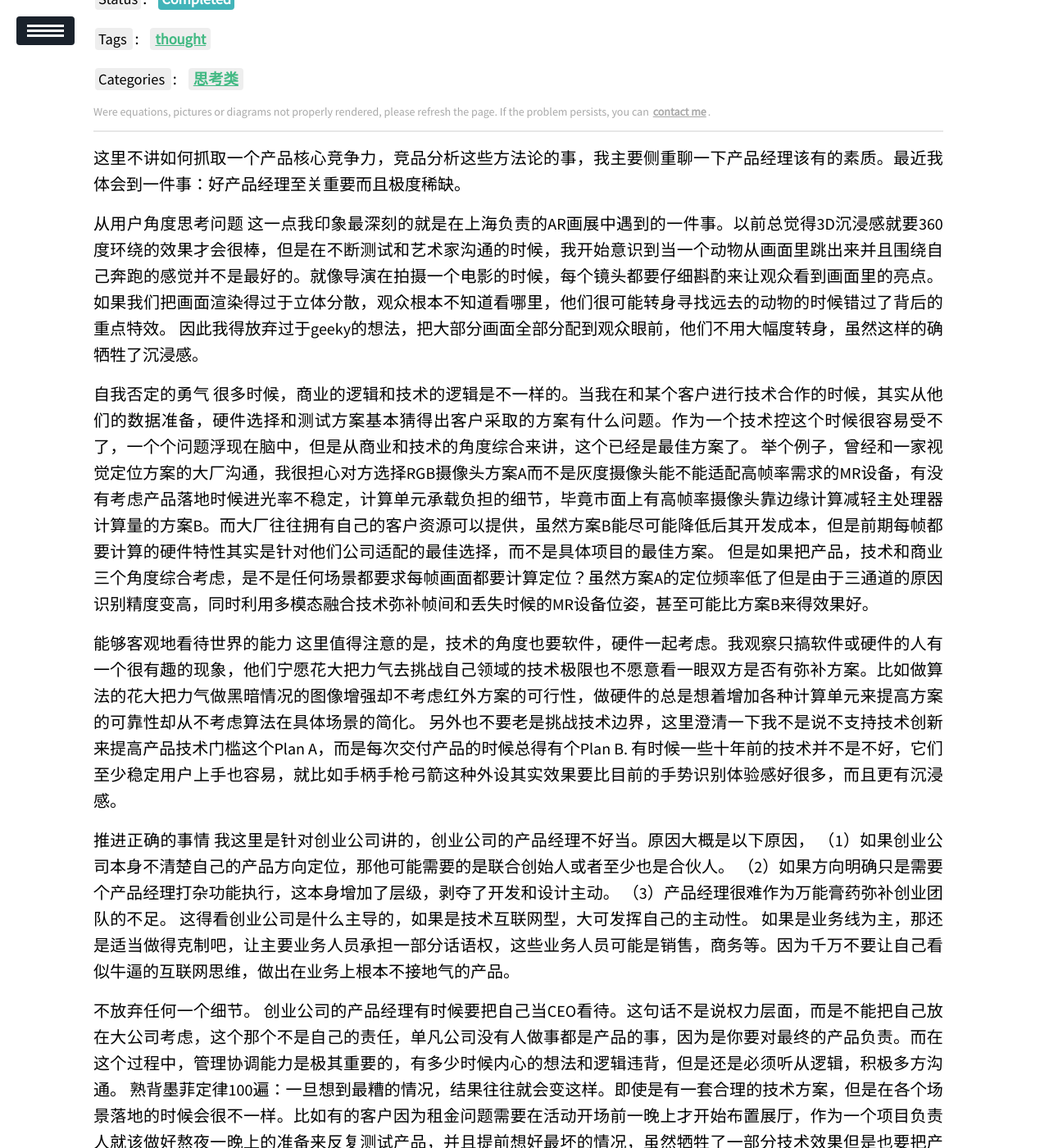
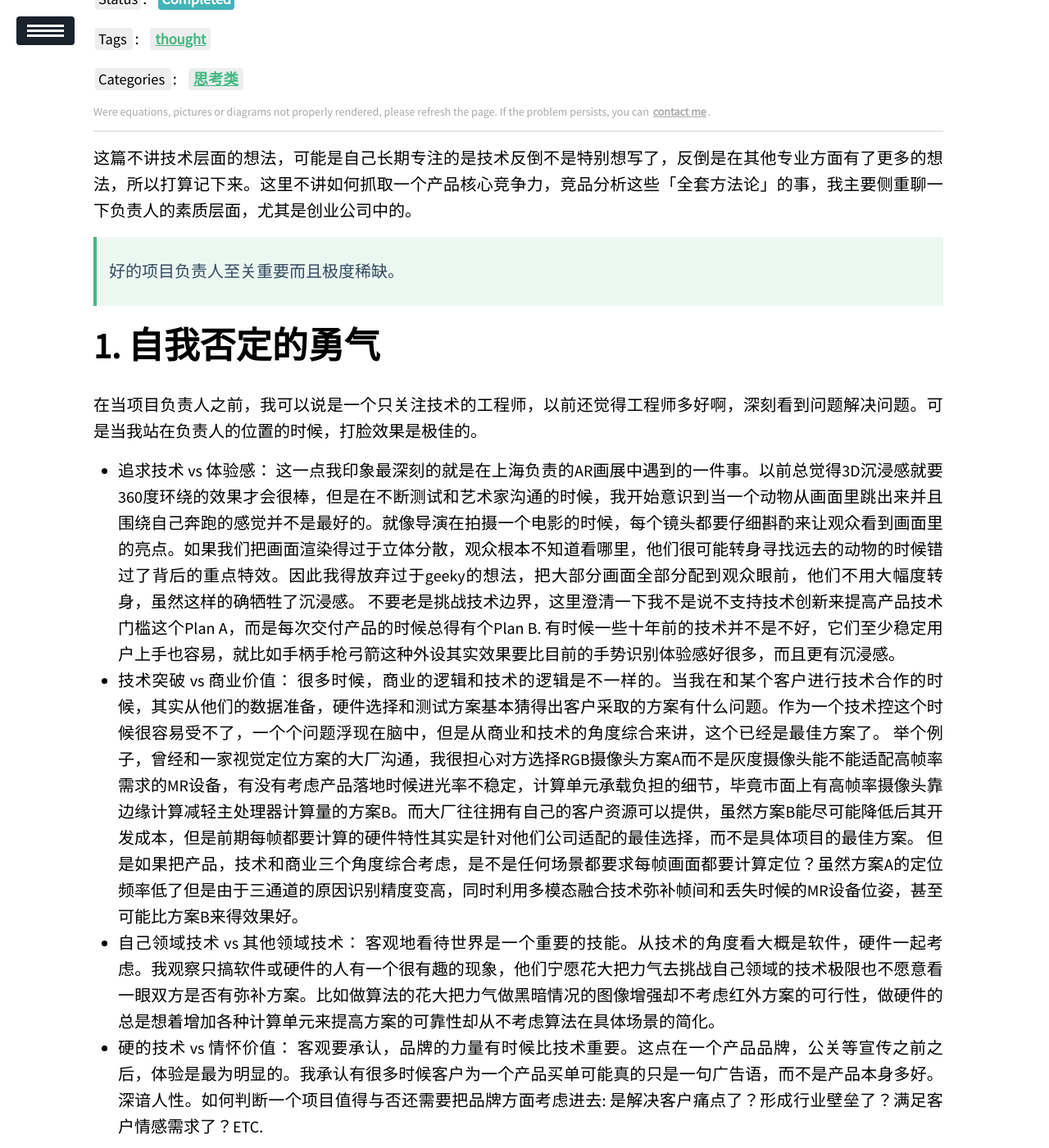
Before and after one commit to Hummmm/hummmm.github.io, a Jekyll site: the page built from _posts/2020-01-01-pm.md, in a window 1280 px wide and 1400 px high, scrolled down 221 px. Shown: the whole window at 82% size. Built offline with Jekyll 4.4.1, drawn with Linux system fonts in a browser that asks for light colours; our own code applies the rules of GitHub Pages for plain Markdown files; a script that is not in the unit is left out; some of the changed text lies outside the part shown.

Commit message:
Update 2020-01-01-pm.md

```diff
--- a/_posts/2020-01-01-pm.md
+++ b/_posts/2020-01-01-pm.md
@@ -7,37 +7,37 @@
 mathjax: true
 highlight: true
 mermaid: true
-description: 要稳妥地做事情，要尊重时间带来的结果，不能急于求成。
+description: 好的项目负责人至关重要而且极度稀缺。
 ---
-这里不讲如何抓取一个产品核心竞争力，竞品分析这些方法论的事，我主要侧重聊一下产品经理该有的素质。最近我体会到一件事：好产品经理至关重要而且极度稀缺。
+这篇不讲技术层面的想法，可能是自己长期专注的是技术反倒不是特别想写了，反倒是在其他专业方面有了更多的想法，所以打算记下来。这里不讲如何抓取一个产品核心竞争力，竞品分析这些「全套方法论」的事，我主要侧重聊一下负责人的素质层面，尤其是创业公司中的。
 
-从用户角度思考问题
-这一点我印象最深刻的就是在上海负责的AR画展中遇到的一件事。以前总觉得3D沉浸感就要360度环绕的效果才会很棒，但是在不断测试和艺术家沟通的时候，我开始意识到当一个动物从画面里跳出来并且围绕自己奔跑的感觉并不是最好的。就像导演在拍摄一个电影的时候，每个镜头都要仔细斟酌来让观众看到画面里的亮点。如果我们把画面渲染得过于立体分散，观众根本不知道看哪里，他们很可能转身寻找远去的动物的时候错过了背后的重点特效。
-因此我得放弃过于geeky的想法，把大部分画面全部分配到观众眼前，他们不用大幅度转身，虽然这样的确牺牲了沉浸感。
+>  好的项目负责人至关重要而且极度稀缺。
+
+# 自我否定的勇气
+
+在当项目负责人之前，我可以说是一个只关注技术的工程师，以前还觉得工程师多好啊，深刻看到问题解决问题。可是当我站在负责人的位置的时候，打脸效果是极佳的。
+- 追求技术 vs 体验感：
+这一点我印象最深刻的就是在上海负责的AR画展中遇到的一件事。以前总觉得3D沉浸感就要360度环绕的效果才会很棒，但是在不断测试和艺术家沟通的时候，我开始意识到当一个动物从画面里跳出来并且围绕自己奔跑的感觉并不是最好的。就像导演在拍摄一个电影的时候，每个镜头都要仔细斟酌来让观众看到画面里的亮点。如果我们把画面渲染得过于立体分散，观众根本不知道看哪里，他们很可能转身寻找远去的动物的时候错过了背后的重点特效。因此我得放弃过于geeky的想法，把大部分画面全部分配到观众眼前，他们不用大幅度转身，虽然这样的确牺牲了沉浸感。
+不要老是挑战技术边界，这里澄清一下我不是说不支持技术创新来提高产品技术门槛这个Plan A，而是每次交付产品的时候总得有个Plan B. 有时候一些十年前的技术并不是不好，它们至少稳定用户上手也容易，就比如手柄手枪弓箭这种外设其实效果要比目前的手势识别体验感好很多，而且更有沉浸感。
+- 技术突破 vs 商业价值：
+很多时候，商业的逻辑和技术的逻辑是不一样的。当我在和某个客户进行技术合作的时候，其实从他们的数据准备，硬件选择和测试方案基本猜得出客户采取的方案有什么问题。作为一个技术控这个时候很容易受不了，一个个问题浮现在脑中，但是从商业和技术的角度综合来讲，这个已经是最佳方案了。 举个例子，曾经和一家视觉定位方案的大厂沟通，我很担心对方选择RGB摄像头方案A而不是灰度摄像头能不能适配高帧率需求的MR设备，有没有考虑产品落地时候进光率不稳定，计算单元承载负担的细节，毕竟市面上有高帧率摄像头靠边缘计算减轻主处理器计算量的方案B。而大厂往往拥有自己的客户资源可以提供，虽然方案B能尽可能降低后其开发成本，但是前期每帧都要计算的硬件特性其实是针对他们公司适配的最佳选择，而不是具体项目的最佳方案。 但是如果把产品，技术和商业三个角度综合考虑，是不是任何场景都要求每帧画面都要计算定位？虽然方案A的定位频率低了但是由于三通道的原因识别精度变高，同时利用多模态融合技术弥补帧间和丢失时候的MR设备位姿，甚至可能比方案B来得效果好。
+- 自己领域技术 vs 其他领域技术：
+客观地看待世界是一个重要的技能。从技术的角度看大概是软件，硬件一起考虑。我观察只搞软件或硬件的人有一个很有趣的现象，他们宁愿花大把力气去挑战自己领域的技术极限也不愿意看一眼双方是否有弥补方案。比如做算法的花大把力气做黑暗情况的图像增强却不考虑红外方案的可行性，做硬件的总是想着增加各种计算单元来提高方案的可靠性却从不考虑算法在具体场景的简化。
+- 硬的技术 vs 情怀价值：
+客观要承认，品牌的力量有时候比技术重要。这点在一个产品品牌，公关等宣传之前之后，体验是最为明显的。我承认有很多时候客户为一个产品买单可能真的只是一句广告语，而不是产品本身多好。深谙人性。如何判断一个项目值得与否还需要把品牌方面考虑进去: 是解决客户痛点了？形成行业壁垒了？满足客户情感需求了？ETC.
+
+# 给自己好的定位
+
+我这里是针对创业公司讲的，创业公司的产品经理，负责人都不好当。原因大概是以下原因，
+（1）如果创业公司本身不清楚自己的产品方向定位，那他可能需要的是联合创始人或者至少也是合伙人。
+（2）如果方向明确只是需要个产品经理或负责人打杂功能执行，这本身增加了层级，剥夺了开发和设计主动。
+（3）产品经理，负责人很难作为万能膏药弥补创业团队的不足。
+这得看创业公司是什么主导的，如果是技术互联网型，大可发挥自己的主动性。如果是业务线为主，那还是适当做得克制吧，让主要业务人员承担一部分话语权，这些业务人员可能是销售，商务等。因为千万不要让自己看似牛逼的互联网思维，做出在业务上根本不接地气的产品。
 
 
-自我否定的勇气
-很多时候，商业的逻辑和技术的逻辑是不一样的。当我在和某个客户进行技术合作的时候，其实从他们的数据准备，硬件选择和测试方案基本猜得出客户采取的方案有什么问题。作为一个技术控这个时候很容易受不了，一个个问题浮现在脑中，但是从商业和技术的角度综合来讲，这个已经是最佳方案了。
-举个例子，曾经和一家视觉定位方案的大厂沟通，我很担心对方选择RGB摄像头方案A而不是灰度摄像头能不能适配高帧率需求的MR设备，有没有考虑产品落地时候进光率不稳定，计算单元承载负担的细节，毕竟市面上有高帧率摄像头靠边缘计算减轻主处理器计算量的方案B。而大厂往往拥有自己的客户资源可以提供，虽然方案B能尽可能降低后其开发成本，但是前期每帧都要计算的硬件特性其实是针对他们公司适配的最佳选择，而不是具体项目的最佳方案。
-但是如果把产品，技术和商业三个角度综合考虑，是不是任何场景都要求每帧画面都要计算定位？虽然方案A的定位频率低了但是由于三通道的原因识别精度变高，同时利用多模态融合技术弥补帧间和丢失时候的MR设备位姿，甚至可能比方案B来得效果好。
+# 推进正确的事情的责任
 
-
-能够客观地看待世界的能力
-这里值得注意的是，技术的角度也要软件，硬件一起考虑。我观察只搞软件或硬件的人有一个很有趣的现象，他们宁愿花大把力气去挑战自己领域的技术极限也不愿意看一眼双方是否有弥补方案。比如做算法的花大把力气做黑暗情况的图像增强却不考虑红外方案的可行性，做硬件的总是想着增加各种计算单元来提高方案的可靠性却从不考虑算法在具体场景的简化。
-另外也不要老是挑战技术边界，这里澄清一下我不是说不支持技术创新来提高产品技术门槛这个Plan A，而是每次交付产品的时候总得有个Plan B. 有时候一些十年前的技术并不是不好，它们至少稳定用户上手也容易，就比如手柄手枪弓箭这种外设其实效果要比目前的手势识别体验感好很多，而且更有沉浸感。
-
-推进正确的事情
-我这里是针对创业公司讲的，创业公司的产品经理不好当。原因大概是以下原因，
-（1）如果创业公司本身不清楚自己的产品方向定位，那他可能需要的是联合创始人或者至少也是合伙人。
-（2）如果方向明确只是需要个产品经理打杂功能执行，这本身增加了层级，剥夺了开发和设计主动。
-（3）产品经理很难作为万能膏药弥补创业团队的不足。
-这得看创业公司是什么主导的，如果是技术互联网型，大可发挥自己的主动性。
-如果是业务线为主，那还是适当做得克制吧，让主要业务人员承担一部分话语权，这些业务人员可能是销售，商务等。因为千万不要让自己看似牛逼的互联网思维，做出在业务上根本不接地气的产品。
-
-
-不放弃任何一个细节。
-创业公司的产品经理有时候要把自己当CEO看待。这句话不是说权力层面，而是不能把自己放在大公司考虑，这个那个不是自己的责任，单凡公司没有人做事都是产品的事，因为是你要对最终的产品负责。而在这个过程中，管理协调能力是极其重要的，有多少时候内心的想法和逻辑违背，但是还是必须听从逻辑，积极多方沟通。
-熟背墨菲定律100遍：一旦想到最糟的情况，结果往往就会变这样。即使是有一套合理的技术方案，但是在各个场景落地的时候会很不一样。比如有的客户因为租金问题需要在活动开场前一晚上才开始布置展厅，作为一个项目负责人就该做好熬夜一晚上的准备来反复测试产品，并且提前想好最坏的情况，虽然牺牲了一部分技术效果但是也要把产品做出来。
-
-借助情感
-客观要承认，品牌的力量有时候比技术重要。
+- 细节把控：
+创业公司的产品经理，负责人有时候要把自己当CEO看待。这句话不是说权力层面，而是不能把自己放在大公司考虑，这个那个不是自己的责任，单凡公司没有人做事都是负责人的事，因为是你要对最终的项目落地负责。在细节实事的时候我们会对熟背墨菲定律有极其深刻的体验：一旦想到最糟的情况，结果往往就会变这样。即使是有一套合理的技术方案，但是在各个场景落地的时候会很不一样。比如有的客户因为租金问题需要在活动开场前一晚上才开始布置展厅，作为一个项目负责人就该做好熬夜一晚上的准备来反复测试产品，并且提前想好最坏的情况，虽然牺牲了一部分技术效果但是也要把产品做出来。
+- 团队管理:
+而在这个过程中，管理协调能力是极其重要的，有多少时候内心的想法和逻辑违背，但是还是必须听从逻辑，积极多方沟通。当然有些人在团队里不合适，根本沟通不下去。不是他们有问题，往往是公司成长的速度和他们的认知程度已经不匹配了。问问自己是自己的任务分配和他们能力不匹配嘛？还是自己不了解情况就强硬坚持？如果都不是，那么这个时候就不要情感用事，尽快调整人员使得项目顺利推进。去年一年我纠结过怎么才能不伤害任何人，但最终还是说服了自己，没有完美的管理方式，最好的只是合理的管理风格和整体认同的团队。
```
